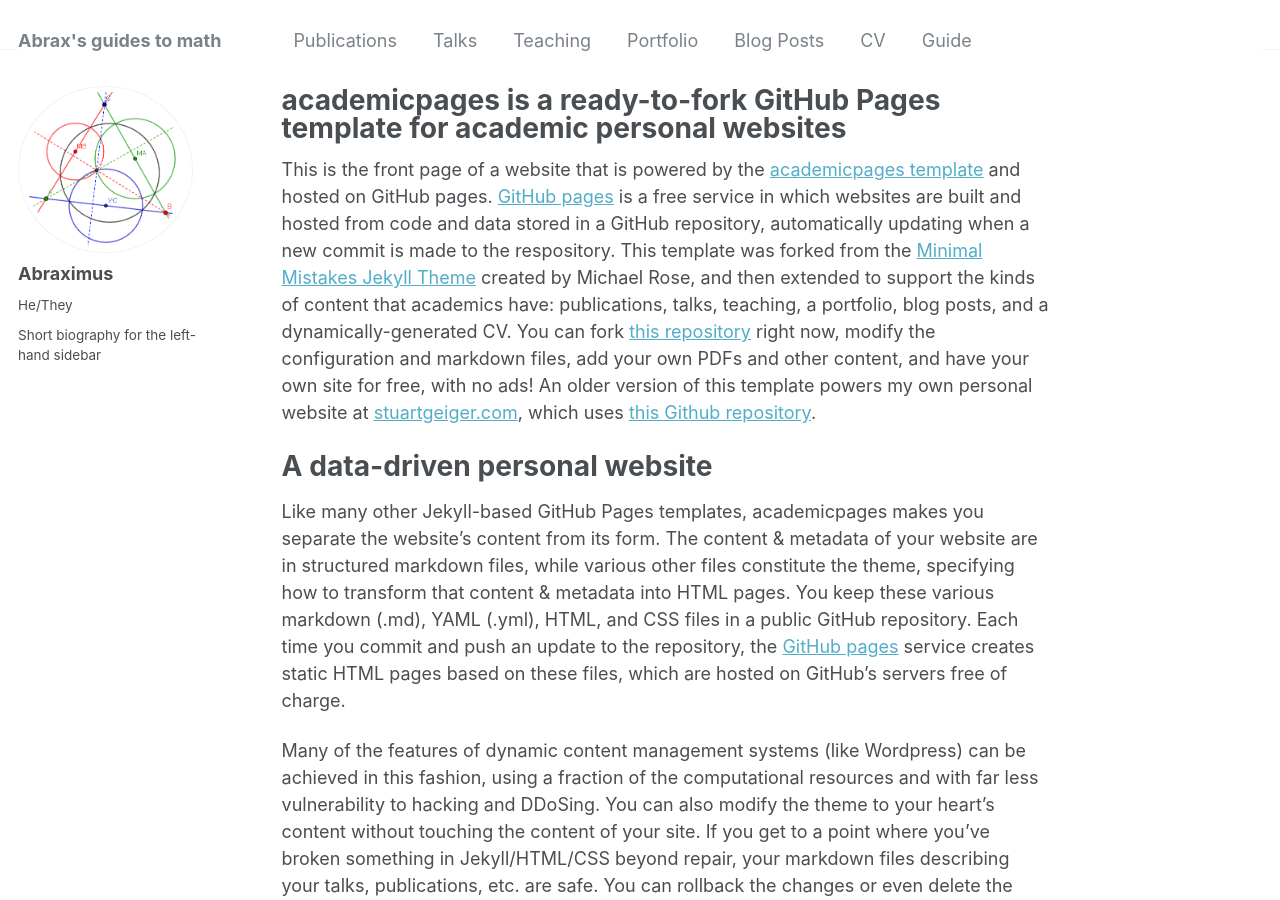
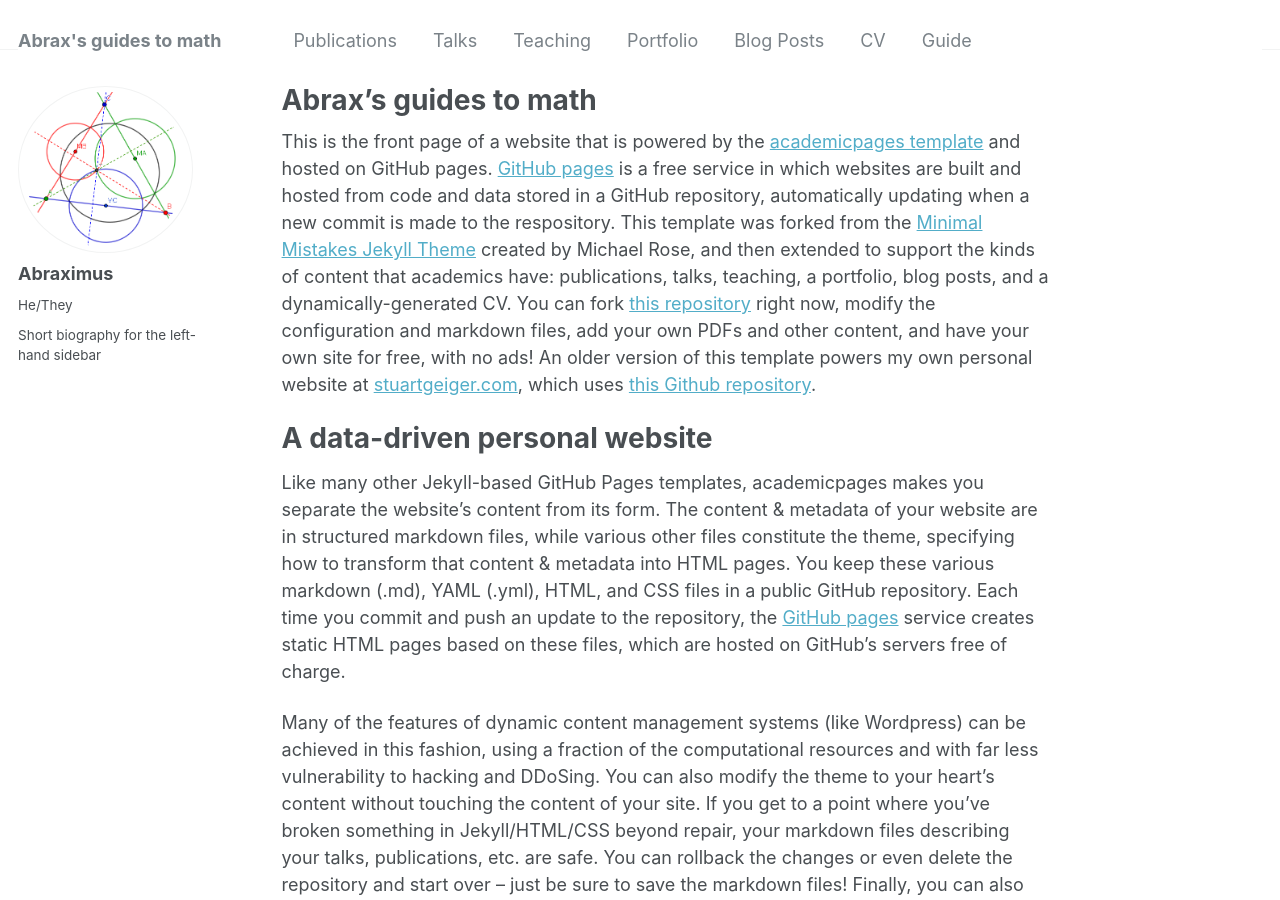
Before and after one commit to redbivector/red_bivector.github.io, a Jekyll site: the page built from _pages/about.md, in a window 1280 px wide and 900 px high. Built offline with Jekyll 4.4.1, drawn with Linux system fonts in a browser that asks for light colours.

Commit message:
Update about.md

```diff
--- a/_pages/about.md
+++ b/_pages/about.md
@@ -1,6 +1,6 @@
 ---
 permalink: /
-title: "academicpages is a ready-to-fork GitHub Pages template for academic personal websites"
+title: "Abrax's guides to math"
 author_profile: true
 redirect_from:
   - /about/
```
